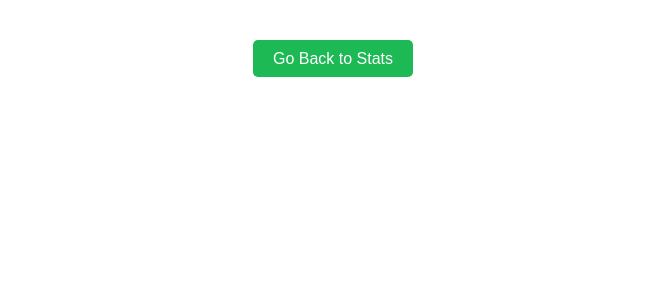
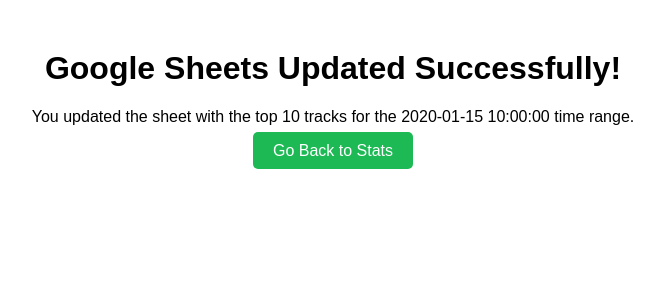
Before and after one commit to AmaanAhmad21/SpotifyWrappedProj, a Flask app: template templates/display.html in a window 1280 px wide. Shown: the top 300 px of the page, without its empty margins (307-971 px from the left). Run offline with Flask 3, Linux system fonts and the light colour scheme; the template is opened without the code that fills it: most values are stand-ins (such as "Sample title", 1, 10 or a date in 2020).

Commit message:
Added functionality to update all time ranges when no time range is selected

```diff
--- a/app.py
+++ b/app.py
@@ -110,6 +110,26 @@
 
         # Fetch user’s top tracks for the specified time range and limit
         sp = spotipy.Spotify(auth=user_token["access_token"])
+
+        if not time_range:
+            # Update all time ranges
+            time_ranges = ["short_term", "medium_term", "long_term"]
+            for range_option in time_ranges:
+                userTopSongs = sp.current_user_top_tracks(
+                    limit=song_limit,
+                    offset=0,
+                    time_range=range_option
+                )
+                # Get track IDs and update the corresponding sheet
+                track_ids = get_track_ids(userTopSongs)
+                insert_to_gsheet(range_option, track_ids)
+
+            return render_template(
+                "display.html",
+                time_range="all time ranges",
+                song_limit=song_limit
+            )
+
         userTopSongs = sp.current_user_top_tracks(
             limit=song_limit,
             offset=0,
--- a/templates/display.html
+++ b/templates/display.html
@@ -23,7 +23,14 @@
     </style>
 </head>
 <body>
-    <h1>{{ message }}</h1>
+    <h1>Google Sheets Updated Successfully!</h1>
+    <p>
+        {% if time_range == "all time ranges" %}
+            You updated all time ranges with the top {{ song_limit }} tracks.
+        {% else %}
+            You updated the sheet with the top {{ song_limit }} tracks for the {{ time_range }} time range.
+        {% endif %}
+    </p>
     <a href="{{ url_for('stats') }}">Go Back to Stats</a>
 </body>
 </html>
--- a/templates/stats.html
+++ b/templates/stats.html
@@ -48,11 +48,11 @@
     <form method="POST" action="{{ url_for('stats') }}">
         <label for="time_range">Choose Time Range:</label>
         <div>
-            <input type="radio" id="short_term" name="time_range" value="short_term" required>
+            <input type="radio" id="short_term" name="time_range" value="short_term" >
             <label for="short_term">Short Term</label>
-            <input type="radio" id="medium_term" name="time_range" value="medium_term" required>
+            <input type="radio" id="medium_term" name="time_range" value="medium_term" >
             <label for="medium_term">Medium Term</label>
-            <input type="radio" id="long_term" name="time_range" value="long_term" required>
+            <input type="radio" id="long_term" name="time_range" value="long_term" >
             <label for="long_term">Long Term</label>
         </div>
 
```
